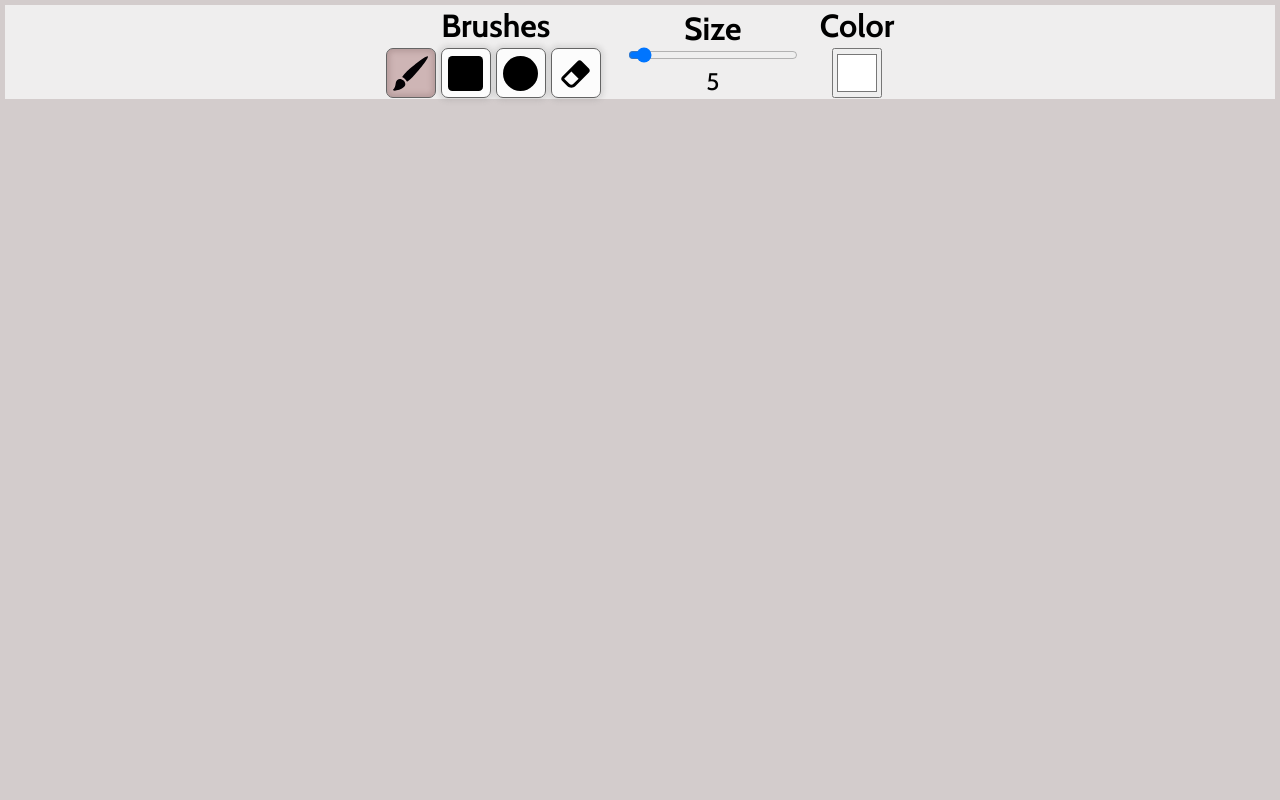
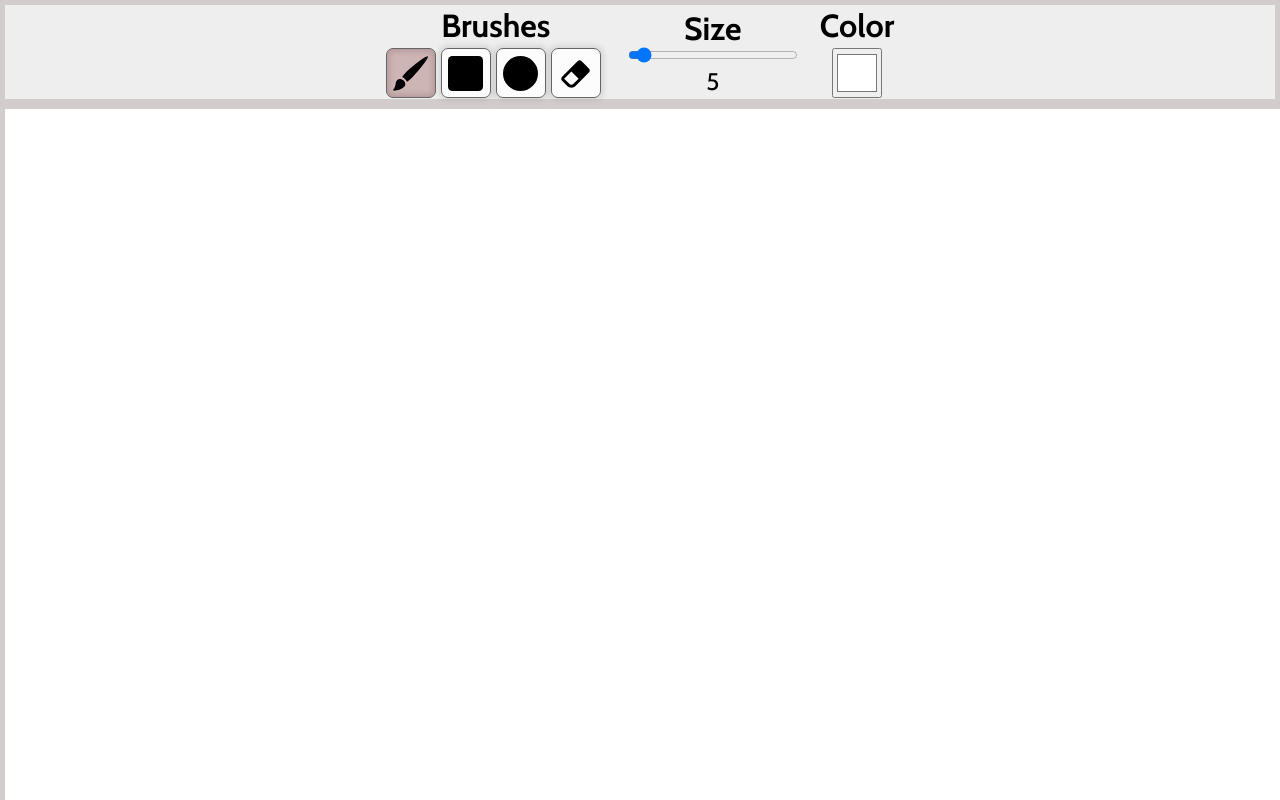
Before and after one commit to vinsssten/paint-socket, a React app: page /singledrawing in a window 1280 px wide. Built offline with nearby package versions, Linux system fonts and the light colour scheme.

Commit message:
Add Canvas layout

```diff
--- /dev/null
+++ b/src/components/Canvas/Canvas.scss
@@ -0,0 +1,22 @@
+@import '../../index.scss';
+
+.mainCont {
+    @include flexCenter;
+    grid-area: canvasContainer;
+    width: 100%;
+    height: 100%;
+    padding: 5px;
+    box-sizing: border-box;
+    overflow: scroll;
+}
+
+.cont {
+    width: 100%;
+    height: 100%;
+}
+
+.canvas {
+    width: 1900px;
+    height: 800px;
+    background-color: white;
+}
--- /dev/null
+++ b/src/components/Canvas/Canvas.tsx
@@ -0,0 +1,15 @@
+import React from 'react'
+import stl from './Canvas.scss'
+import DrawingField from './DrawingField'
+
+const Canvas = () => {
+    return (
+        <div className={stl.mainCont}>
+            <div className={stl.cont}>
+                <DrawingField />
+            </div>
+        </div>
+    )
+}
+
+export default Canvas
--- /dev/null
+++ b/src/components/Canvas/DrawingField.tsx
@@ -0,0 +1,10 @@
+import React from 'react'
+import stl from './Canvas.scss'
+
+const DrawingField = () => {
+    return (
+        <canvas className={stl.canvas} />
+    )
+}
+
+export default DrawingField
--- a/src/components/LocalDrawingPage/SingleDrawingPage.tsx
+++ b/src/components/LocalDrawingPage/SingleDrawingPage.tsx
@@ -1,14 +1,14 @@
 import stl from './SingleDrawingPage.scss';
 import { useSelector } from 'react-redux';
-import { InitialState } from '../../lib/models/reducerStates/InitialState';
 import ToolboxDrawing from '../ToolboxDrawing/ToolboxDrawing';
+import Canvas from '../Canvas/Canvas';
 
 function SingleDrawingPage() {
-	const theme = useSelector<InitialState>(state => state.app.theme);
 
 	return (
 		<div className={stl.page}>
 			<ToolboxDrawing />
+			<Canvas />
 		</div>
 	);
 }
--- a/src/index.scss
+++ b/src/index.scss
@@ -52,3 +52,20 @@ h5 {
 	margin: 0;
 	padding: 0;
 }
+
+::-webkit-scrollbar{
+	width: 6px;
+	height: 6px;
+}
+::-webkit-scrollbar-thumb{
+	background: #A6A6A6;
+	border-radius: 30px;
+}
+::-webkit-scrollbar-thumb:hover{
+	background: #3D3D3D;
+}
+::-webkit-scrollbar-track{
+	background: #F0F0F0;
+	border-radius: 30px;
+	box-shadow: inset 0.8px 0px 0px 0px #FFFFFF;
+}
```
